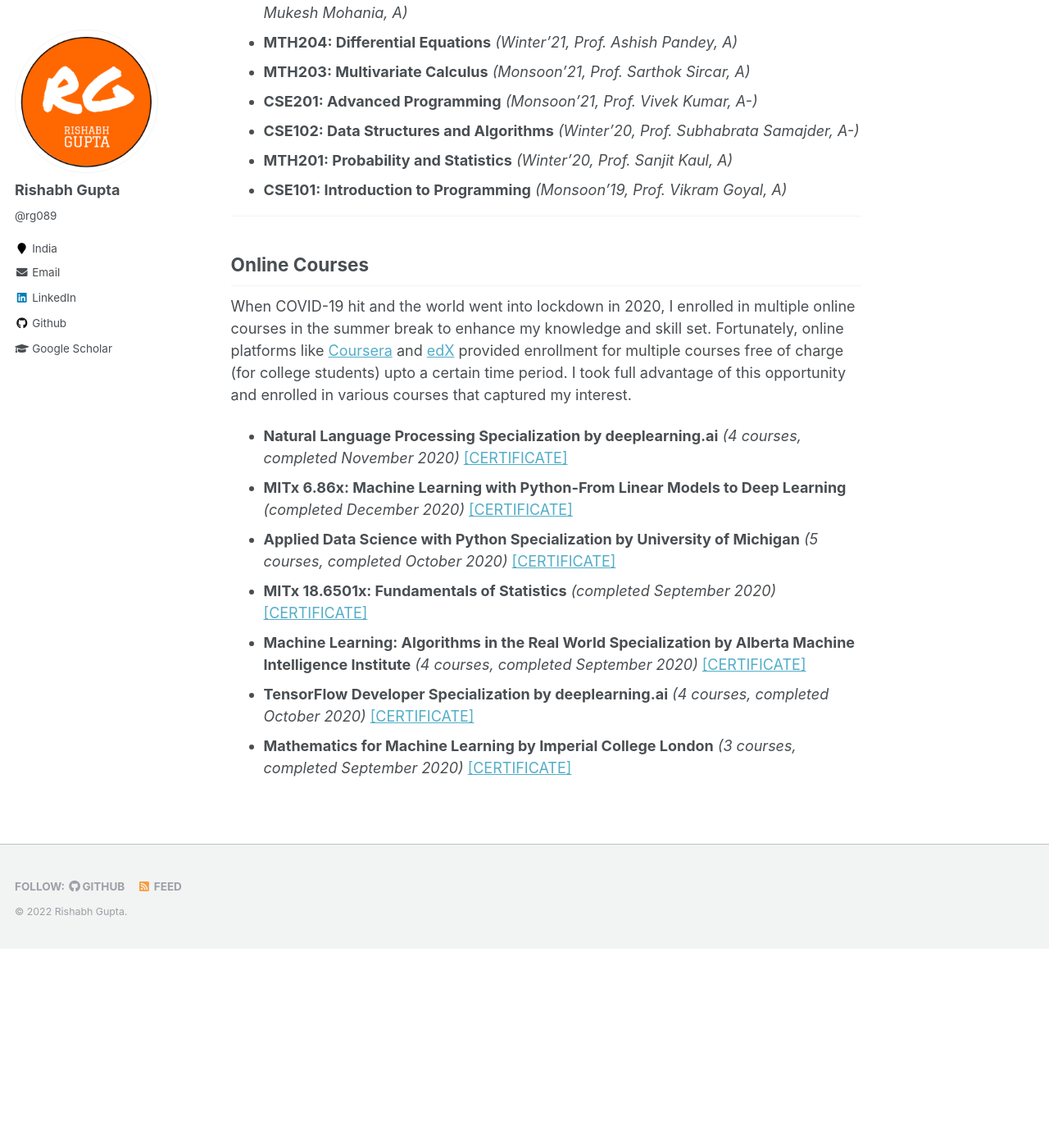
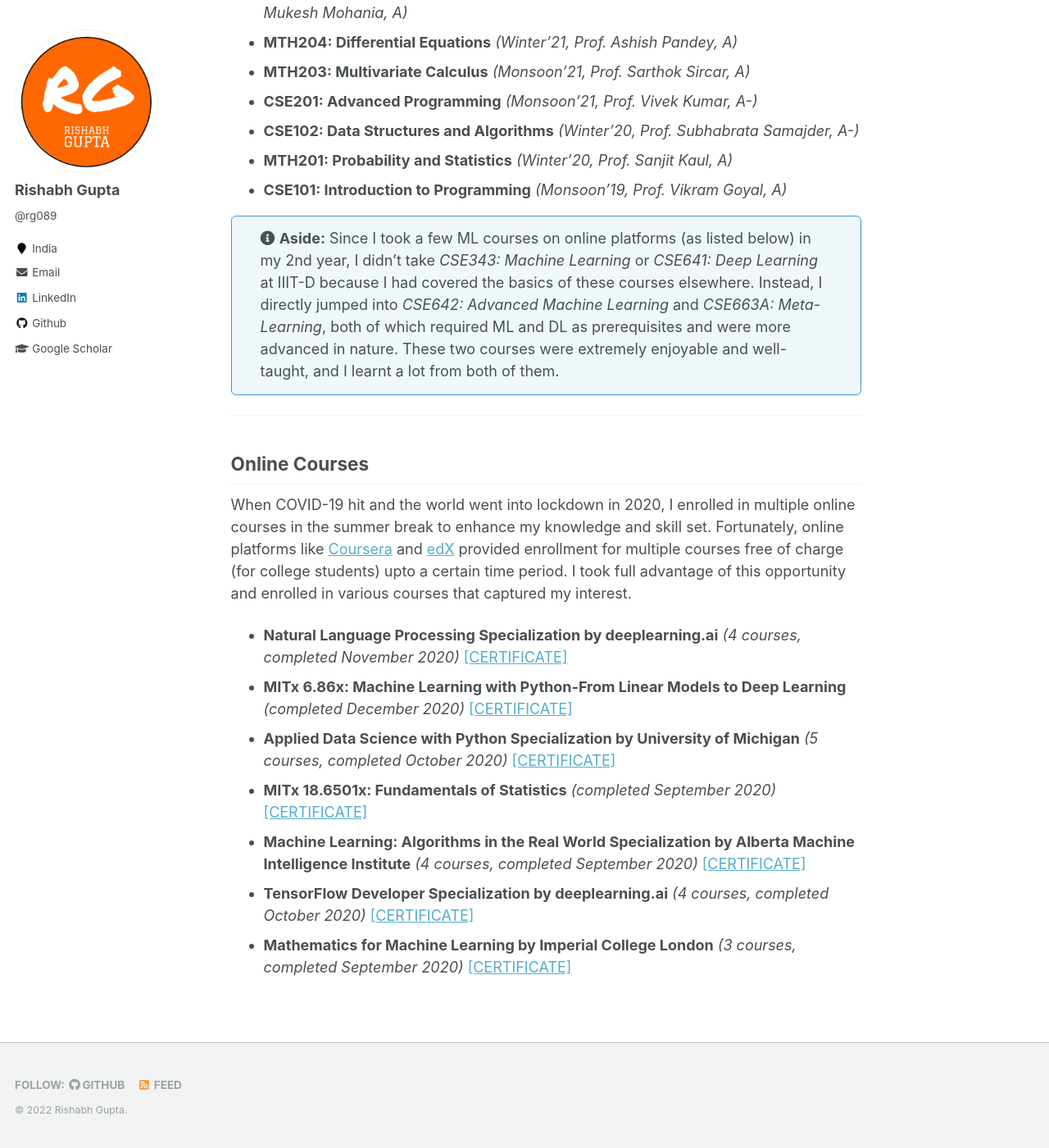
Before and after one commit to rg089/rg089.github.io, a Jekyll site: the page built from _pages/courses.md, in a window 1280 px wide and 1400 px high, scrolled down 579 px. Shown: the whole window at 82% size. Built offline with Jekyll 4.4.1, drawn with Linux system fonts in a browser that asks for light colours; before the commit the page ends 1736 px from its top, so only the background shows below that.

Commit message:
added color boxes (alert)

```diff
--- a/_pages/courses.md
+++ b/_pages/courses.md
@@ -6,6 +6,7 @@ redirect_from:
   - /courses.html
   - /coursework
 ---
+
 
 As I've completed 3 years as an undergraduate student, I've taken a few courses (both in college as well as online certifications) to learn and expand my knowledge base. I've listed select courses below, which are mostly relevant to my interests.
 
@@ -26,6 +27,31 @@ Some of the relevant courses I have taken at IIIT-Delhi are listed below. They a
 - **MTH201: Probability and Statistics** *(Winter'20, Prof. Sanjit Kaul, A)*
 - **CSE101: Introduction to Programming** *(Monsoon'19, Prof. Vikram Goyal, A)*
 
+<!-- <style>
+.panel-note
+{
+  -moz-border-radius: 6px;
+  -webkit-border-radius: 6px;
+  background-color: #f0f7fb;
+  background-position: 5px 15px;
+  background-repeat: no-repeat;
+  border: solid 1px #3498db;
+  border-radius: 6px;
+  overflow: hidden;
+  padding: 13px 20px 15px 65px;
+  min-height: 80px;
+}
+
+.panel-note.top-padding {
+  padding-top: 25px;
+}
+</style> -->
+
+<p class="panel-note" markdown="1"><i class="fa fa-info-circle"></i> <b>Aside:</b> Since I took a few ML courses on online platforms (as listed below) in my 2nd year, I didn't take *CSE343: Machine Learning* or *CSE641: Deep Learning* at IIIT-D because I had covered the basics of these courses elsewhere. Instead, I directly jumped into
+*CSE642: Advanced Machine Learning* and *CSE663A: Meta-Learning*, both of which required ML and DL as prerequisites and were more advanced in nature. These two courses were extremely enjoyable and well-taught, and I learnt a lot from both of them.</p>
+
+
+
 ---
 
 ## Online Courses
--- a/assets/css/main.scss
+++ b/assets/css/main.scss
@@ -9,6 +9,60 @@
  *  - https://twitter.com/mmistakes
  *
 */
+
+.panel-note
+{
+  -moz-border-radius: 6px;
+  -webkit-border-radius: 6px;
+  background-color: #f0f7fb;
+  background-position: 5px 15px;
+  background-repeat: no-repeat;
+  border: solid 1px #3498db;
+  border-radius: 6px;
+  overflow: hidden;
+  padding: 13px 35px 15px 35px;
+  min-height: 80px;
+}
+
+.panel-note.top-padding {
+  padding-top: 25px;
+}
+
+.panel-warning
+{
+  -moz-border-radius: 6px;
+  -webkit-border-radius: 6px;
+  background-color: rgb(252, 248, 227);
+  background-position: 5px 15px;
+  background-repeat: no-repeat;
+  border: solid 1px #3498db;
+  border-radius: 6px;
+  overflow: hidden;
+  padding: 13px 35px 15px 35px;
+  min-height: 80px;
+}
+
+.panel-warning.top-padding {
+  padding-top: 25px;
+}
+
+.panel-success
+{
+  -moz-border-radius: 6px;
+  -webkit-border-radius: 6px;
+  background-color: #cbffbc;
+  background-position: 5px 15px;
+  background-repeat: no-repeat;
+  border: solid 1px #90ff45;
+  border-radius: 6px;
+  overflow: hidden;
+  padding: 13px 35px 15px 35px;
+  min-height: 80px;
+}
+
+.panel-success.top-padding {
+  padding-top: 25px;
+}
 
 @import "vendor/breakpoint/breakpoint"; // media query mixins
 @import "variables";
```
